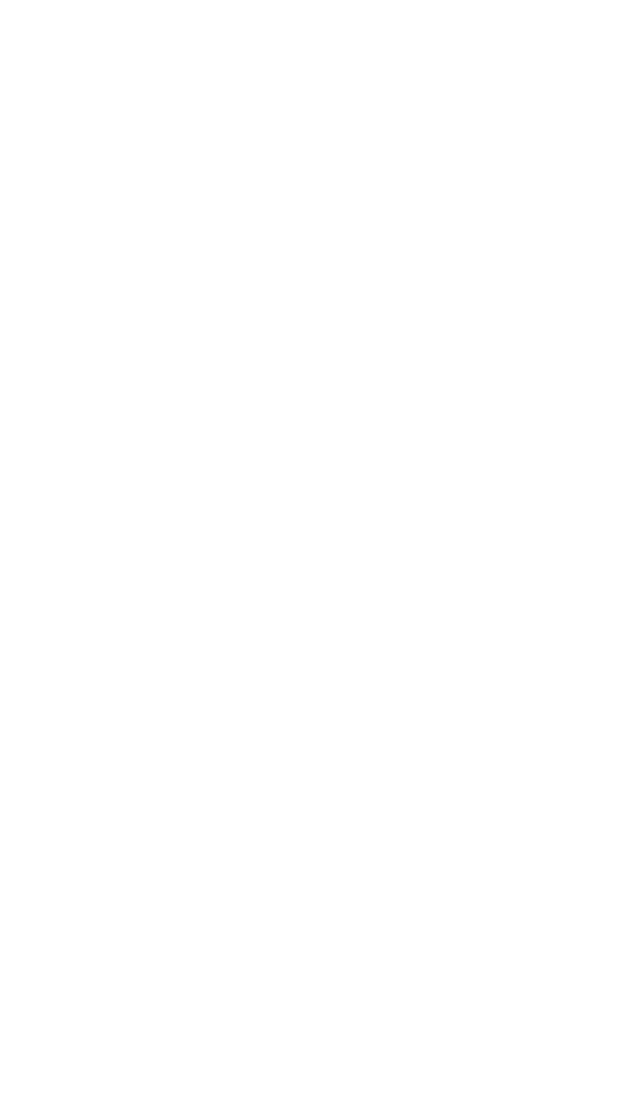
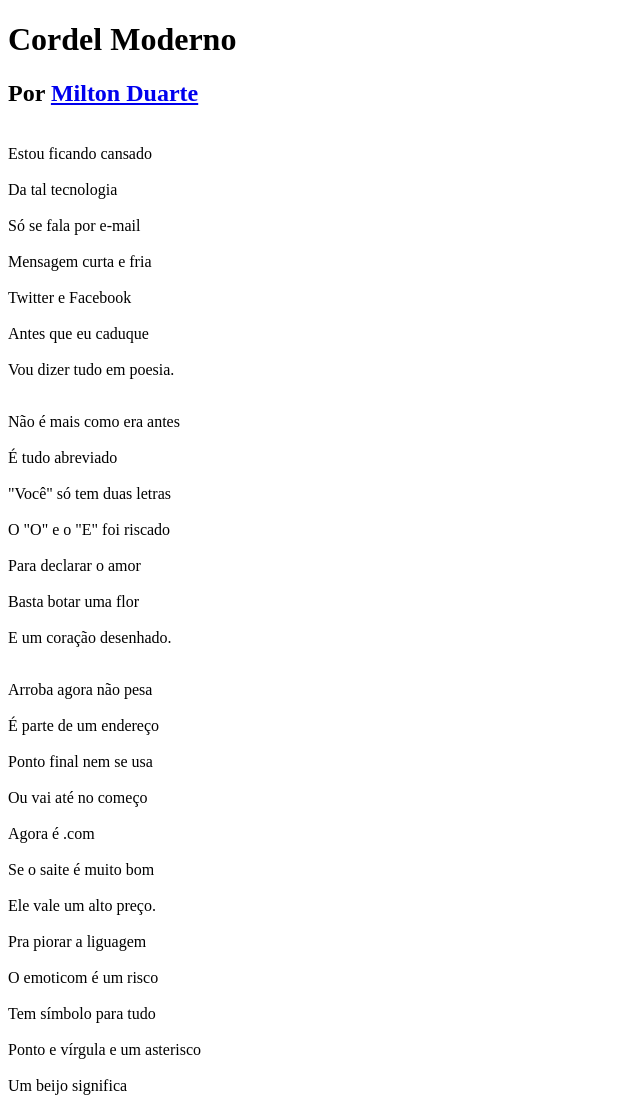
Before and after one commit to Gabriel-B-R/html-css, a plain HTML site: page exercicios/desafios/d12/projeto_cordel/index.html in a window 1280 px wide. Shown: the top 1100 px of the page, without its empty margins (0-640 px from the left). Before the commit the page ends 800 px from the top, so only its background shows below. Drawn offline with Linux system fonts and the light colour scheme.

Commit message:
Atualizei d12

```diff
--- a/exercicios/desafios/d12/projeto_cordel/index.html
+++ b/exercicios/desafios/d12/projeto_cordel/index.html
@@ -7,6 +7,85 @@
     <link rel="stylesheet" href="style.css">
 </head>
 <body>
+     <header>
+        <h1>Cordel Moderno</h1>
+        <h2>Por <a href="https://www.recantodasletras.com.br/poesias/3186743" target="_blank" hreflang="pt-br" rel="author">Milton Duarte</a></h2>
+     </header>
+     <main>
+        <section>
+            <p>
+                <br>Estou ficando cansado</br>
+                <br>Da tal tecnologia</br>
+                <br>Só se fala por e-mail</br>
+                <br>Mensagem curta e fria</br>
+                <br>Twitter e Facebook</br>
+                <br>Antes que eu caduque</br>
+                <br>Vou dizer tudo em poesia.</br>
+            </p>
+        </section>
+        <section>
+            <p>
+                <br>Não é mais como era antes</br>
+                <br>É tudo abreviado</br>
+                <br>"Você" só tem duas letras</br>
+                <br>O "O" e o "E" foi riscado</br>
+                <br>Para declarar o amor</br>
+                <br>Basta botar uma flor</br>
+                <br>E um coração desenhado.</br>
+            </p>
+        </section>
+        <section>
+            <p>
+                <br>Arroba agora não pesa</br>
+                <br>É parte de um endereço</br>
+                <br>Ponto final nem se usa</br>
+                <br>Ou vai até no começo</br>
+                <br>Agora é .com</br>
+                <br>Se o saite é muito bom</br>
+                <br>Ele vale um alto preço.</br>
 
+                <br>Pra piorar a liguagem</br>
+                <br>O emoticom é um risco</br>
+                <br>Tem símbolo para tudo</br>
+                <br>Ponto e vírgula e um asterisco</br>
+                <br>Um beijo significa</br>
+                <br>Pra entender como fica</br>
+                <br>Decifre esse rabisco.</br>
+            </p>
+        </section>
+        <section>
+            <p>
+                <br>Tenho saudade das cartas</br>
+                <br>Escritas com a própria mão</br>
+                <br>Mandava no mês de Junho</br>
+                <br>Só chegava no Verão</br>
+                <br>Mas matava a saudade</br>
+                <br>Era texto de verdade</br>
+                <br>Nas linhas do coração.</br>
+            </p>
+        </section>
+        <section>
+            <p>
+                <br>Agora, escrevo e envio</br>
+                <br>Chegando na mesma hora</br>
+                <br>Mas quando vou prosear</br>
+                <br>A pessoa foi embora</br>
+                <br>Abriu outro aplicativo</br>
+                <br>O mundo ficou cativo</br>
+                <br>Da tecnologia do agora.</br>
+
+                <br>Felizmente, pra orar</br>
+                <br>Não precisa de internet</br>
+                <br>Deus escuta todo mundo</br>
+                <br>Se quiser, faça esse teste</br>
+                <br>Dois pontos são dois joelhos</br>
+                <br>Seus lábios são aparelhos</br>
+                <br>Deixe que Deus interprete.</br>
+            </p>
+        </section>
+     </main>
+     <footer>
+
+     </footer>
 </body>
 </html>
```
